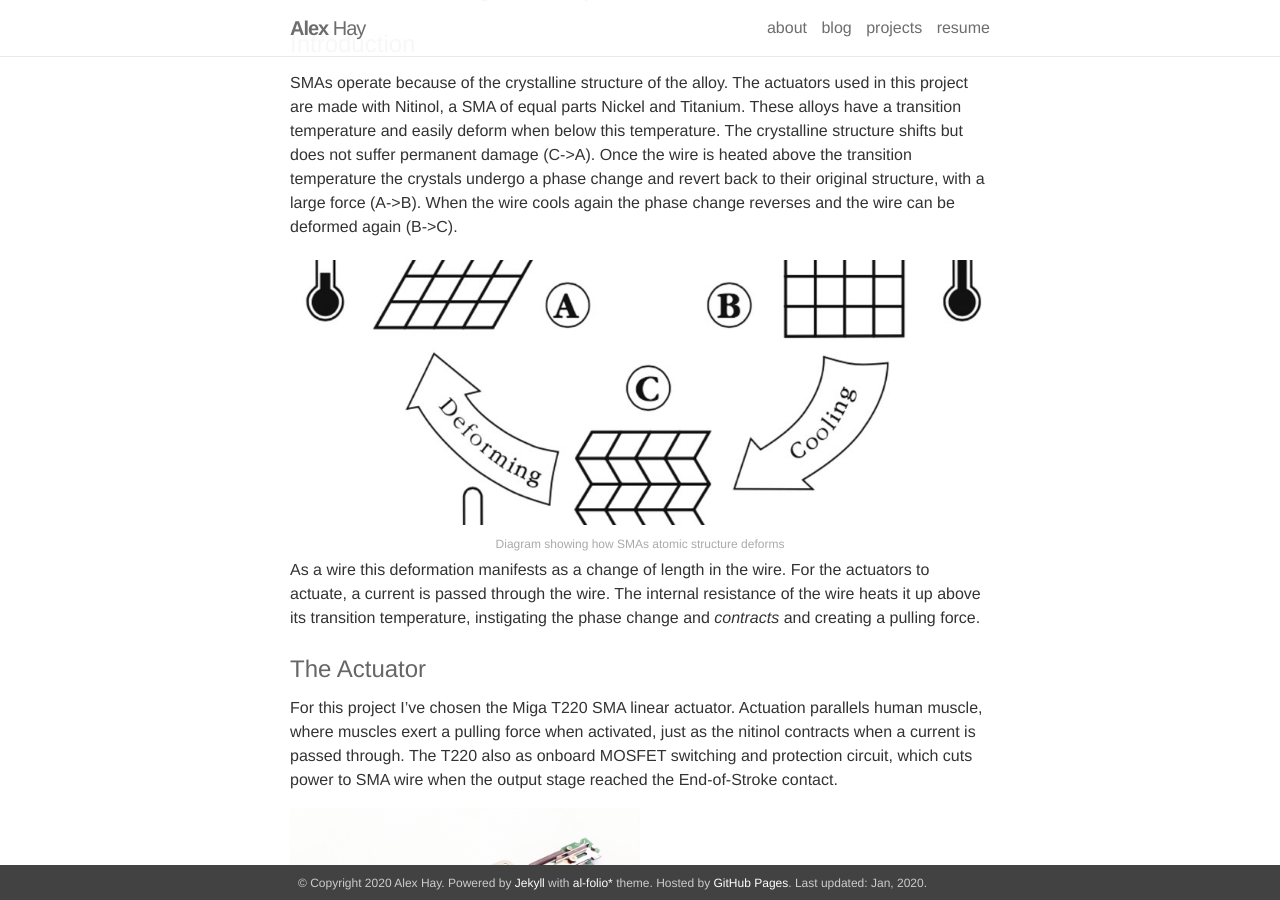
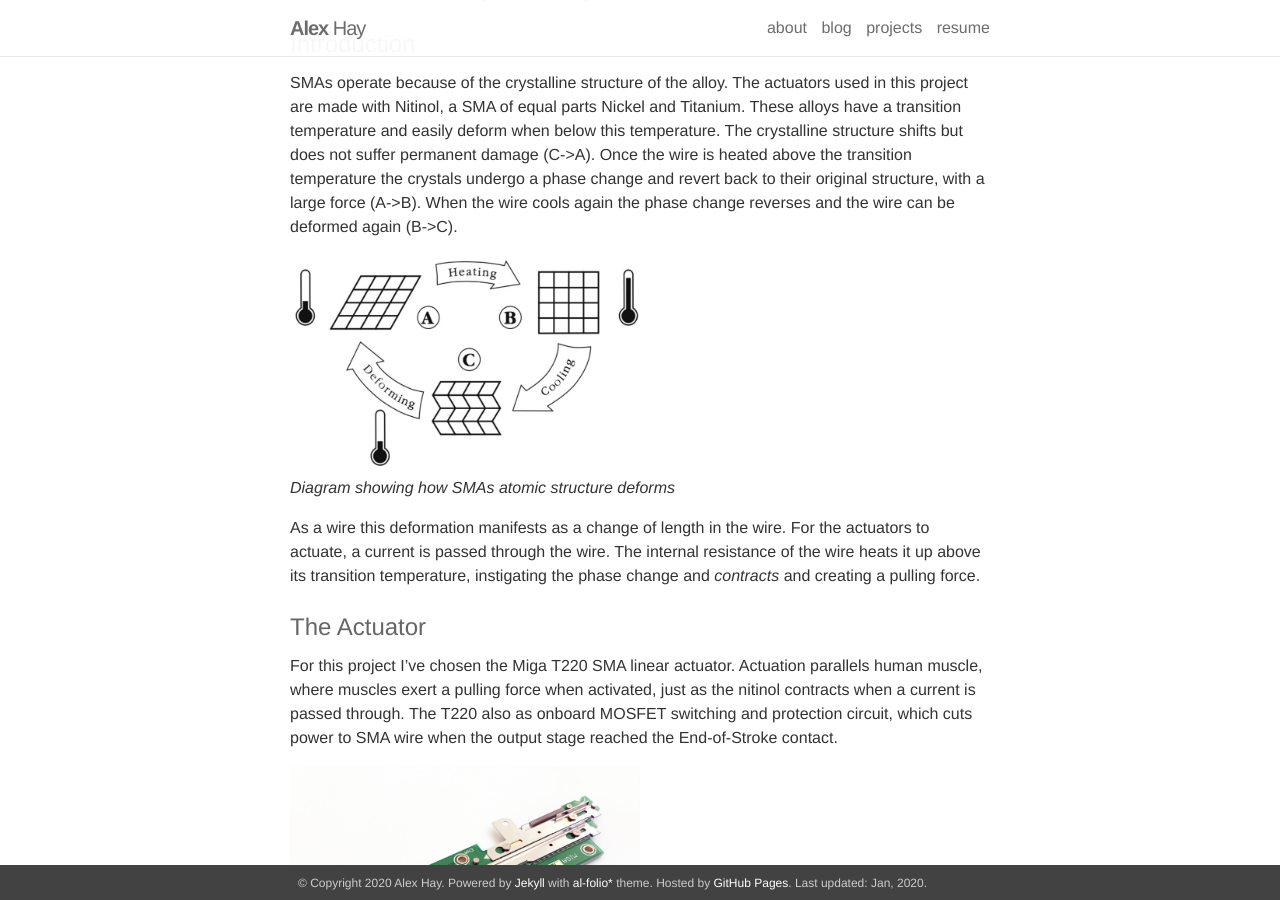
Before and after one commit to an-minyoung/an-minyoung.github.io, a Jekyll site: the page built from _projects/3_project.markdown, in a window 1280 px wide and 900 px high, scrolled down 439 px. Built offline with Jekyll 4.4.1, drawn with Linux system fonts in a browser that asks for light colours; nearby versions of some CDN libraries.

Commit message:
image tweak

```diff
--- a/_projects/3_project.markdown
+++ b/_projects/3_project.markdown
@@ -17,12 +17,11 @@
 
 SMAs operate because of the crystalline structure of the alloy. The actuators used in this project are made with Nitinol, a SMA of equal parts Nickel and Titanium. These alloys have a transition temperature and easily deform when below this temperature. The crystalline structure shifts but does not suffer permanent damage (C->A). Once the wire is heated above the transition temperature the crystals undergo a phase change and revert back to their original structure, with a large force (A->B). When the wire cools again the phase change reverses and the wire can be deformed again (B->C).
 
-<div class="img_row">
-    <img class="col three" src="{{ site.baseurl }}/assets/img/Figure_3-2.jpg">
-</div>
-<div class="col three caption">
-    Diagram showing how SMAs atomic structure deforms
-</div>
+<p>
+    <img src="/assets/img/Figure_3-2.jpg" width="50%;" height="50%;" alt/>
+    <br>
+    <em>Diagram showing how SMAs atomic structure deforms</em>
+</p>
 
 As a wire this deformation manifests as a change of length in the wire. For the actuators to actuate, a current is passed through the wire. The internal resistance of the wire heats it up above its transition temperature, instigating the phase change and *contracts* and creating a pulling force.
 
```
